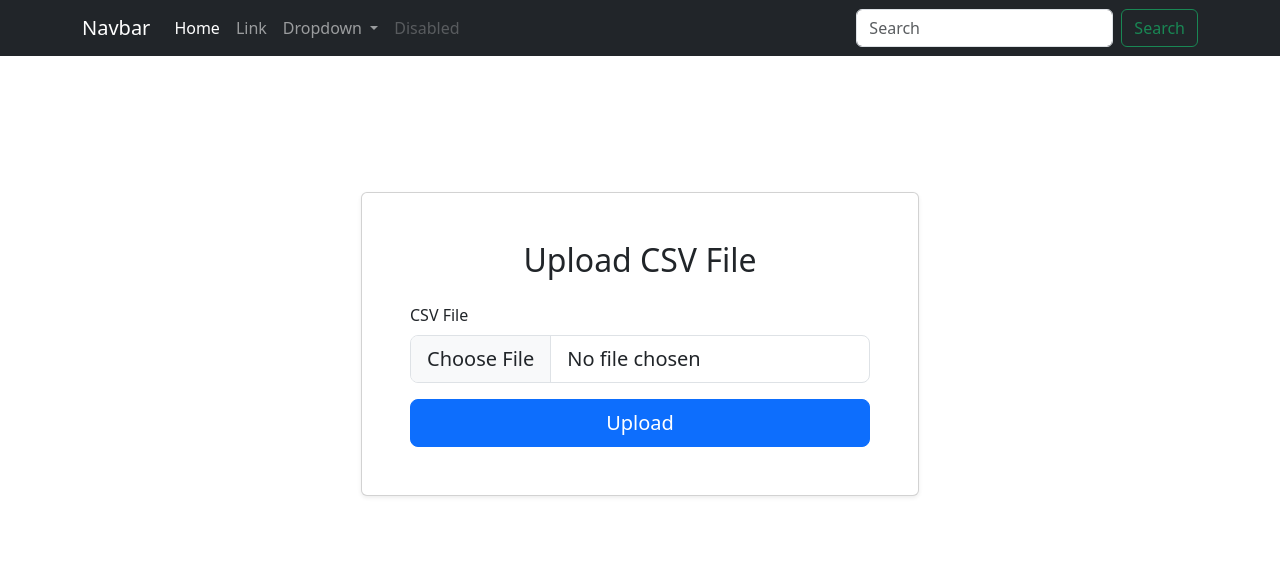
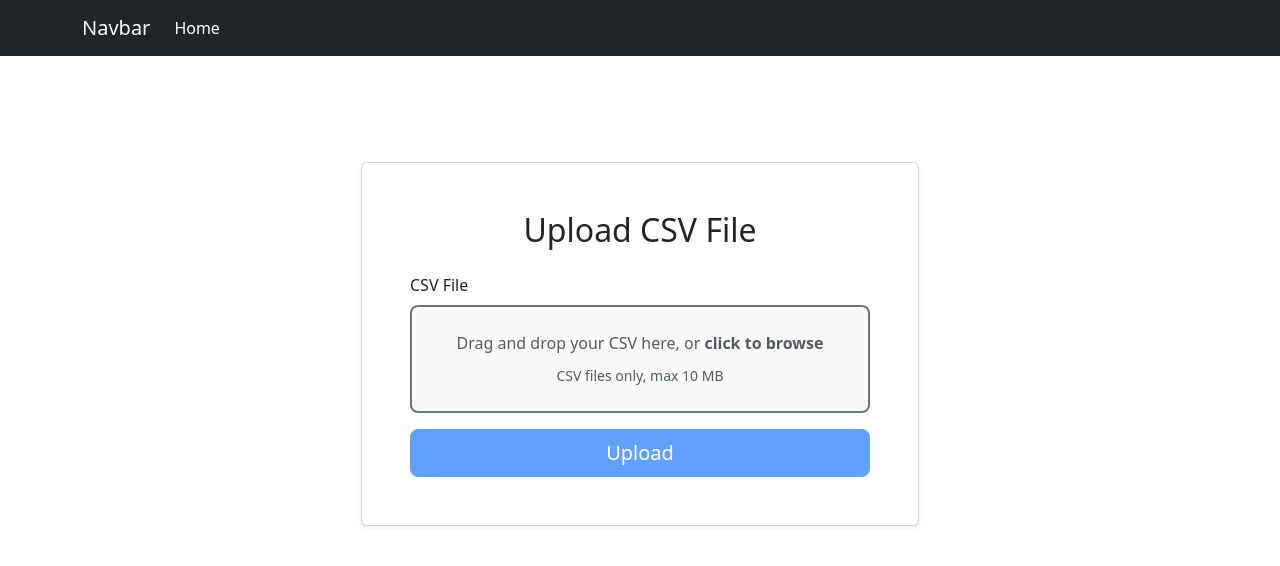
Before and after one commit to andrewmccormack/aibidia, a Flask app: page / in a window 1280 px wide. Shown: the top 566 px of the page. Run offline with Flask 3, Linux system fonts and the light colour scheme; some libraries are stand-ins or nearby versions.

Commit message:
- Add README - Remove unnecessary links from the Nav Bar

```diff
--- a/app/main/templates/index.html
+++ b/app/main/templates/index.html
@@ -6,13 +6,23 @@
     <div class="card shadow-sm">
       <div class="card-body p-5">
         <h2 class="card-title text-center mb-4">Upload CSV File</h2>
-        <form action="" method="post" enctype="multipart/form-data">
+        <form action="" method="post" enctype="multipart/form-data" id="upload-form">
           {{ form.csrf_token }}
           <div class="mb-3">
             {{ form.csv.label(class="form-label") }}
-            {{ form.csv(class="form-control form-control-lg") }}
+            <div class="upload-zone position-relative border border-2 border-secondary border-dashed rounded-3 p-4 text-center bg-light" id="upload-zone" role="button" tabindex="0" aria-label="Drop CSV file here or click to browse">
+              {{ form.csv(accept=".csv,text/csv,application/csv,text/comma-separated-values", class="position-absolute top-0 start-0 w-100 h-100 opacity-0 cursor-pointer") }}
+              <div id="upload-prompt" class="text-muted position-relative">
+                <span class="d-block mb-2">Drag and drop your CSV here, or <strong>click to browse</strong></span>
+                <small>CSV files only, max 10 MB</small>
+              </div>
+              <div id="file-preview" class="d-none position-relative">
+                <span class="d-block mb-1 text-success fw-medium" id="file-name"></span>
+                <small class="text-muted">Click the zone or choose another file</small>
+              </div>
+            </div>
             {% if form.csv.errors %}
-              <div class="text-danger small mt-1">
+              <div class="text-danger small mt-2">
                 {% for error in form.csv.errors %}
                   <div>{{ error }}</div>
                 {% endfor %}
@@ -20,11 +30,66 @@
             {% endif %}
           </div>
           <div class="d-grid">
-            <button type="submit" class="btn btn-primary btn-lg">Upload</button>
+            <button type="submit" class="btn btn-primary btn-lg" id="submit-btn" disabled>Upload</button>
           </div>
         </form>
       </div>
     </div>
   </div>
 </div>
+
+<style>
+  .upload-zone.dragover { border-color: var(--bs-primary) !important; background-color: rgba(var(--bs-primary-rgb), 0.08) !important; }
+  .upload-zone .cursor-pointer { cursor: pointer; }
+</style>
+
 {% endblock %}
+
+{% block scripts %}
+{{ super() }}
+<script>
+(function () {
+  var zone = document.getElementById('upload-zone');
+  var input = document.getElementById('csv');
+  var prompt = document.getElementById('upload-prompt');
+  var preview = document.getElementById('file-preview');
+  var fileName = document.getElementById('file-name');
+  var submitBtn = document.getElementById('submit-btn');
+
+  function updateUI(file) {
+    if (file) {
+      fileName.textContent = file.name;
+      prompt.classList.add('d-none');
+      preview.classList.remove('d-none');
+      submitBtn.disabled = false;
+    } else {
+      prompt.classList.remove('d-none');
+      preview.classList.add('d-none');
+      submitBtn.disabled = true;
+    }
+  }
+
+  zone.addEventListener('click', function () { input.click(); });
+  zone.addEventListener('keydown', function (e) {
+    if (e.key === 'Enter' || e.key === ' ') { e.preventDefault(); input.click(); }
+  });
+
+  ['dragenter', 'dragover'].forEach(function (ev) {
+    zone.addEventListener(ev, function (e) { e.preventDefault(); zone.classList.add('dragover'); });
+  });
+  ['dragleave', 'drop'].forEach(function (ev) {
+    zone.addEventListener(ev, function (e) {
+      e.preventDefault();
+      zone.classList.remove('dragover');
+      if (ev === 'drop' && e.dataTransfer.files.length) {
+        input.files = e.dataTransfer.files;
+        updateUI(e.dataTransfer.files[0]);
+      }
+    });
+  });
+
+  input.addEventListener('change', function () { updateUI(this.files[0] || null); });
+  updateUI(input.files[0] || null);
+})();
+</script>
+{% endblock %}
--- a/app/main/templates/mapping.html
+++ b/app/main/templates/mapping.html
@@ -8,7 +8,7 @@
         </div>
         <div class="card-body">
             {% include "partials/_schema_switcher.html" %}
-            <p class="text-muted">We've suggested mappings based on your headers. Please verify them before processing the full 100MB file.</p>
+            <p class="text-muted">We've suggested mappings based on your headers. Please verify them before processing the full file.</p>
             {% include "partials/_preview_table.html" %}
             <hr>
             {% include "partials/_mapping_form.html" %}
--- a/app/main/views.py
+++ b/app/main/views.py
@@ -23,7 +23,7 @@ def index():
     if form.validate_on_submit():
         try:
             saved_file = current_app.csv_service.upload_file(form.csv.data)
-            flash(f"File {saved_file} successfully uploaded.")
+            flash(f"File {saved_file} successfully uploaded.", "success")
             return redirect(url_for("main.map_columns", filename=saved_file))
         except Exception as e:
             flash(f"Error uploading file: {e}", "error")
--- a/app/templates/layout.html
+++ b/app/templates/layout.html
@@ -21,10 +21,10 @@
 
         <!-- Your page content -->
     <div class="container my-5">
-      {% with messages = get_flashed_messages() %}
+      {% with messages = get_flashed_messages(with_categories=true) %}
       {% if messages %}
-        {% for message in messages %}
-        <div class="alert alert-info" role="alert">{{ message }}</div>
+        {% for category, message in messages %}
+        <div class="alert alert-{{ 'danger' if category == 'error' else ('success' if category == 'success' else 'info') }}" role="alert">{{ message }}</div>
         {% endfor %}
       {% endif %}
       {% endwith %}
--- a/app/templates/navbar.html
+++ b/app/templates/navbar.html
@@ -9,28 +9,7 @@
             <li class="nav-item">
               <a class="nav-link active" aria-current="page" href="#">Home</a>
             </li>
-            <li class="nav-item">
-              <a class="nav-link" href="#">Link</a>
-            </li>
-            <li class="nav-item dropdown">
-              <a class="nav-link dropdown-toggle" href="#" id="navbarDropdown" role="button" data-bs-toggle="dropdown" aria-expanded="false">
-                Dropdown
-              </a>
-              <ul class="dropdown-menu" aria-labelledby="navbarDropdown">
-                <li><a class="dropdown-item" href="#">Action</a></li>
-                <li><a class="dropdown-item" href="#">Another action</a></li>
-                <li><hr class="dropdown-divider"></li>
-                <li><a class="dropdown-item" href="#">Something else here</a></li>
-              </ul>
-            </li>
-            <li class="nav-item">
-              <a class="nav-link disabled">Disabled</a>
-            </li>
           </ul>
-          <form class="d-flex" role="search">
-            <input class="form-control me-2" type="search" placeholder="Search" aria-label="Search">
-            <button class="btn btn-outline-success" type="submit">Search</button>
-          </form>
         </div>
       </div>
     </nav>
--- a/config.py
+++ b/config.py
@@ -11,7 +11,7 @@ class Config:
     FILES_ALLOWED = ["csv"]
     UPLOAD_FOLDER = "data/uploads"
     SCHEMA_FOLDER = "data/schemas"
-
+    WTF_CSRF_TRUSTED_ORIGINS = ['http://localhost:5000', 'http://127.0.0.1:5000']
     # Flask-WTF: allow HTTP in dev/Docker (no HTTPS); avoids 403 on form submit
     WTF_CSRF_SSL_STRICT = False
     # Optional: set WTF_CSRF_ENABLED=0 in env to disable CSRF (e.g. local/Docker only)
--- a/data/schemas/books.json
+++ b/data/schemas/books.json
@@ -7,6 +7,5 @@
     "genre": {"type": "string", "required": true },
     "reviews_count": {"type": "integer", "required": true },
     "publishing_date": {"type": "string", "required": true},
-    "reading_age": {"type": "string", "required": false },
     "print_length": {"type": "float", "required": true }
 }
--- a/docker-compose.yml
+++ b/docker-compose.yml
@@ -11,5 +11,7 @@ services:
     environment:
       - FLASK_APP=main.py
       - FLASK_DEBUG=1
+      - FLASK_ENV=development
+      - SECRET_KEY=7b117610f157300f7245315bbfbb713fc95d14dedd00b2e7a1514557ed14b17d
     # We call python -m flask directly
     command: python -m flask run --host=0.0.0.0 --port=5000
```
Also changed, not shown: app/utils/file.py (deleted, +0 -8 lines), README.md, app/utils/__init__.py (deleted).
